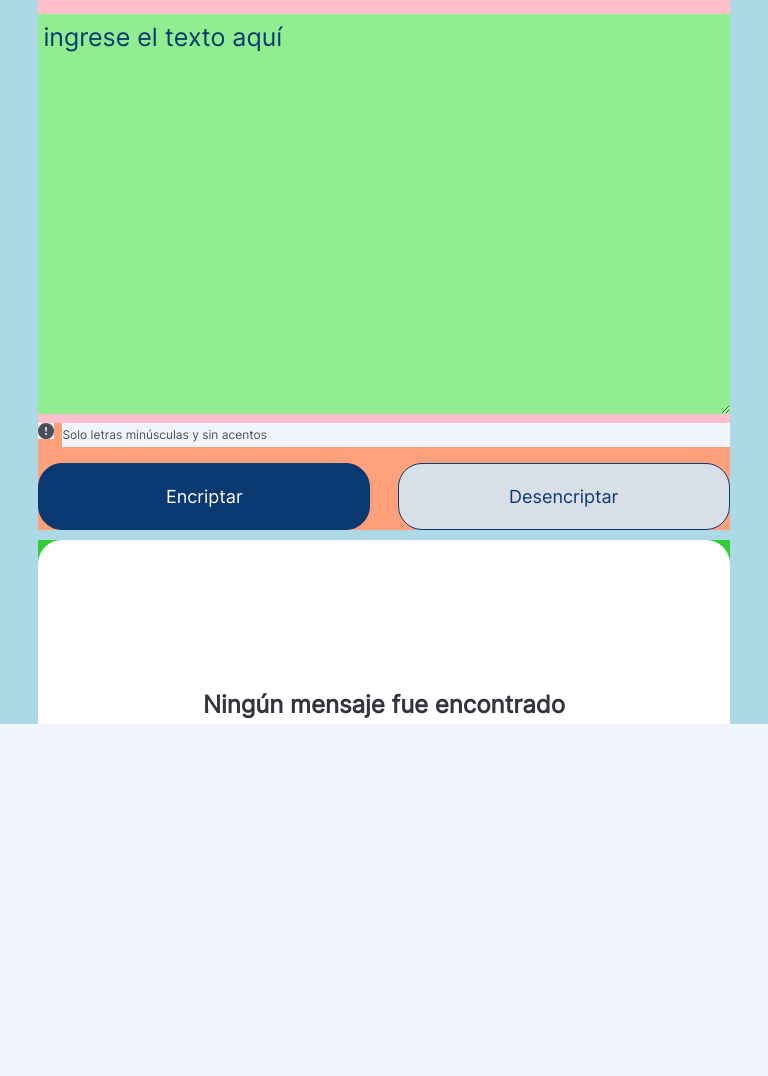
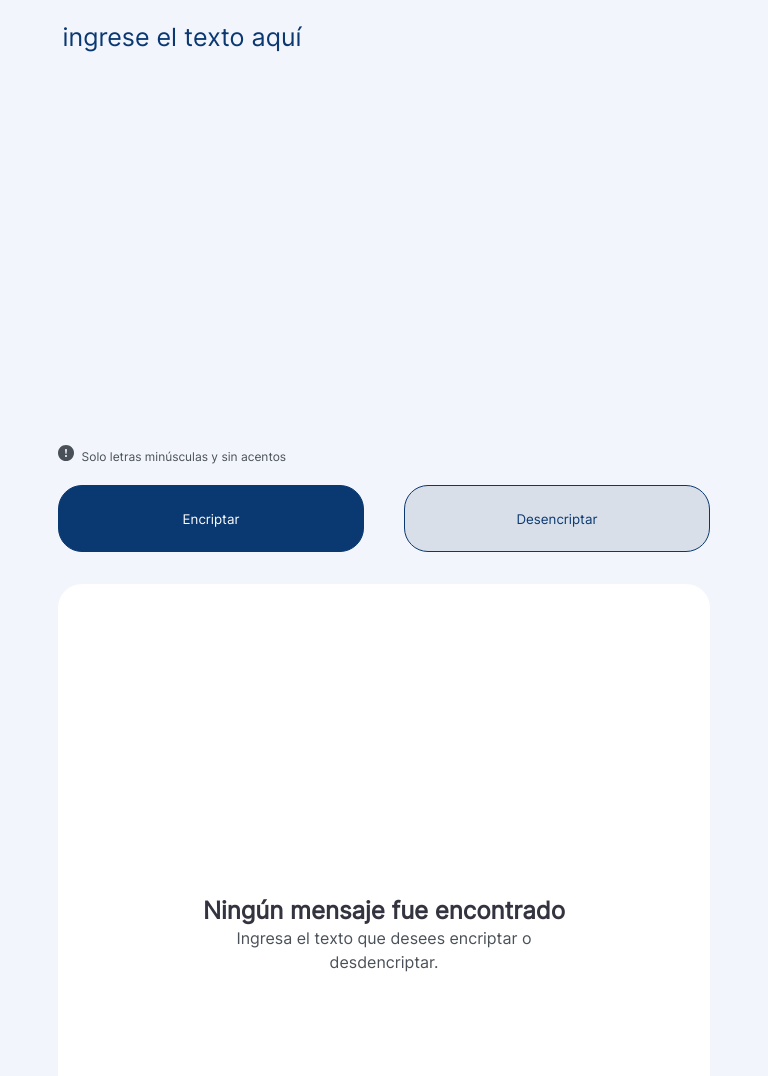
Before and after one commit to augustopellegrino/-challenge-one-encriptador-latam, a plain HTML site: page index.html in a window 768 px wide. Shown: the part 76-1152 px from the top of the page. Before the commit the page ends 800 px from the top, so only its background shows below. Drawn offline with Linux system fonts and the light colour scheme.

Commit message:
Responsive

```diff
--- a/css/style.css
+++ b/css/style.css
@@ -1,19 +1,19 @@
 @font-face {
-  font-family: "Inter-Regular";
+    font-family: 'Inter-Regular';
     src: url("../fonts/Inter-Regular.ttf") format("truetype");
     font-style: normal;
 }
 
 * {
-  background: #f3f5fc;
-  font-family: "Inter-Regular";
+    background: #F3F5FC;
+    font-family: 'Inter-Regular';
     font-weight: 400;
     line-height: 150%;
-  overflow-y: hidden;
 }
 
 body {
     height: 100vh;
+    margin: 0;
     overflow: auto;
 }
 
@@ -21,61 +21,53 @@ header {
     width: 100%;
     height: 60px;
     box-sizing: border-box;
-  background-color: grey;
 }
 
 .logo {
     float: left;
-  margin-left: 6%;
+    margin-left: 5%;
     margin-top: 25px;
     height: 35px;
 }
 
 main {
-  height: 90%;
+    height: calc(100% - 60px);
     width: 100%;
-  background-color: lightblue;
 }
 
 .ingreso {
     float: left;
     width: 48%;
-  min-height: 90%;
-  height: auto;
+    height: calc(100% - 72px);
     margin-bottom: 72px;
-  margin-left: 15%;
+    margin-left: 12%;
     position: relative;
-  background-color: pink;
 }
 
 .text-area {
     width: 100%;
-  height: auto;
-  resize: vertical;
-  margin-bottom: 130px;
-  font-size: 32px;
+    height: 72%;
+    font-size: 25px;
     border: none;
-  color: #0a3871;
+    color: #0A3871;
     margin-top: 30px;
     padding: 5px;
     text-transform: lowercase;
+    resize: none;
     box-sizing: border-box;
-  background-color: lightgreen;
+    overflow: auto;
 }
-::placeholder {
-  color: #0a3871;
-}
+::placeholder { color: #0A3871; }
     .text-area:focus {
         outline: none;
     }
 
 .botones {
     position: absolute;
-  bottom: 0;
+    bottom: 32px;
     width: 100%;
     margin-top: 16px;
     font-size: 16px;
-  background-color: lightsalmon;
 }
 
 .botones img {
@@ -92,40 +84,42 @@ main {
 .btn-desencriptar {
     position: absolute;
     right: 0;
-  background: #d8dfe8;
-  border: 1px solid #0a3871;
+    background: #D8DFE8;
+    border: 1px solid #0A3871;
     border-radius: 24px;
-  color: #0a3871;
+    color: #0A3871;
     cursor: pointer;
     height: 67px;
-  width: 48%;
+    width: 47%;
     box-sizing: border-box;
 }
 
 .btn-encriptar {
-  background: #0a3871;
-  border: 1px solid #0a3871;
+    background: #0A3871;
+    border: 1px solid #0A3871;
     border-radius: 24px;
     color: white;
     cursor: pointer;
     height: 67px;
-  width: 48%;
+    width: 47%;
     box-sizing: border-box;
 }
 
 .salida {
     float: left;
-  width: 37%;
-  height: 100%;
+    width: 40%;
+    height: calc(100% - 72px);
+    margin-bottom: 72px;
+    display: flex;
+    align-items: center;
+    flex-direction: column;
     position: relative;
-  background-color: limegreen;
 }
 
 .mensaje {
-  width: 77%;
-  min-height: 95%;
-  height: auto;
-  resize: vertical;
+    width: 75%;
+    height: 100%;
+    padding: 32px 32px 110px 32px;
     background: white;
     background-image: url("../images/muneco.svg");
     background-repeat: no-repeat;
@@ -133,12 +127,10 @@ main {
     background-position-x: center;
     background-size: 80%;
     border: none;
-  resize: vertical;
+    resize: none;
     border-radius: 24px;
-  color: #0a3871;
-  margin-left: 15%;
+    color: #0A3871;
     box-sizing: border-box;
-  padding: 6%;
     font-size: 24px;
     color: #495057;
 }
@@ -148,9 +140,7 @@ main {
 
 .mensaje-ayuda {
     position: absolute;
-  left: 62.5%;
-  bottom: 70px;
-  transform: translate(-65%, -50%);
+    bottom: 80px;
     width: 60%;
     text-align: center;
     background: none;
@@ -172,147 +162,90 @@ main {
 }
 
 .copiar {
-  border: 1px solid #0a3871;
+    position: absolute;
+    transform: translate(-50%, 50%);
+    bottom: 65px;
+    width: 60%;
+    height: 67px;
+    border: 1px solid #0A3871;
     border-radius: 24px;
-  color: #0a3871;
+    color: #0A3871;
     cursor: pointer;
-  height: 67px;
-  width: 62%;
-  position: absolute;
-  bottom: 0;
-  left: 62.5%;
-  transform: translate(-65%, -50%);
     display: none;
 }
 
-/* Dispositivos entre 1024px y 1200px */
+@media (min-width: 768px) and (max-width: 1023px) {
 
-@media (min-width: 1023px) and (max-width: 1200px) {
+    body {
+        height: auto;
+    }
 
     main {
-    height: 92%;
-    margin-bottom: 0;
+        display: flex;
+        flex-direction: column;
+        align-items: center;
+        padding-bottom: 36px;
     }
 
     .ingreso {
-    margin-left: 10%;
-    min-height: 85vh;
-    margin-bottom: 0;
-  }
-
-  .text-area {
-    min-height: 100%;
-    margin-bottom: 103px;
-    height: fit-content;
+        width: 85%;
+        height: 600px;
+        margin: 0;
     }
 
     .salida {
-    width: 42%;
+        width: 85%;
+        height: 600px;
+        margin: 0;
     }
 
     .mensaje {
-    margin-left: 10%;
-    margin-bottom: 0;
-    padding-bottom: 110px;
+        width: 100%;
+        background-image: none;
     }
 
     .mensaje-ayuda {
-    left: 46.6%;
-    transform: translate(-46.6%, -50%);
-  }
+        bottom: 35%;
     }
 
-/* Dispositivos entre 769px y 1023px */
+}
 
-@media (min-width: 769px) and (max-width: 1023px) {
+@media (max-width: 767px) {
 
     main {
-    height: auto;
+        display: flex;
+        align-items: center;
+        flex-direction: column;
+        height: 1060px;
     }
 
     .ingreso {
         width: 90%;
-    height: 70vh;
-    margin-left: 5%;
-    margin-bottom: 20px;
+        height: 500px;
+        margin: 0 auto;
+    }
+
+    .btn-encriptar {
+        width: 48%;
+    }
+
+    .btn-desencriptar {
+        width: 48%;
     }
 
     .salida {
         width: 90%;
-    margin-left: 5%;
-    margin-bottom: 5%;
-    min-height: 200px;
+        height: 500px;
+        margin: 0 auto;
     }
 
     .mensaje {
+        width: 100%;
         background-image: none;
-    width: 100%;
-    min-height: 220px;
-    margin-left: 0;
     }
 
     .mensaje-ayuda {
-    left: 47.5%;
-    transform: translate(-50%, -50%);
-  }
+        bottom: 25%;
     }
 
-/* Dispositivos entre 376px y 768px */
-
-@media (max-width: 768px) {
-  main {
-    min-height: 90vh;
-    height: auto;
-    margin-bottom: 10px;
 }
-
-  .ingreso {
-    width: 90%;
-    min-height: 410px;
-    height: auto;
-    margin-bottom: 10px;
-    margin-left: 5%;
-  }
-
-  .text-area {
-    min-height: 400px;
-    margin-bottom: 110px;
-    font-size: 25px;
-  }
-
-  .btn-encriptar, .btn-desencriptar {
-    font-size: 18px;
-  }
-
-  .salida {
-    min-height: 200px;
-    height: auto;
-    width: 90%;
-    margin-left: 5%;
-    margin-bottom: 0;
-  }
-
-  .mensaje {
-    background-image: none;
-    width: 100%;
-    min-height: 200px;
-    margin-bottom: 0px;
-    margin-left: 0;
-    padding-bottom: 110px;
-    resize: vertical;
-    height: fit-content;
-  }
-
-  .mensaje-ayuda {
-    bottom: 0;
-    width: 90%;
-    left: 50%;
-    transform: translate(-50%, -50%);
-  }
-
-  .copiar {
-    width: 80%;
-    left: 50%;
-    transform: translate(-50%, -50%);
-  }
-}
--- a/index.html
+++ b/index.html
@@ -1,6 +1,5 @@
 <!DOCTYPE html>
-<html lang="es">
-
+<html lang="en">
 <head>
     <meta charset="UTF-8">
     <meta http-equiv="X-UA-Compatible" content="IE=edge">
@@ -9,7 +8,6 @@
     <link rel="stylesheet" href="css/style.css">
     <title>Encriptador</title>
 </head>
-
 <body>
     <header>
         <a href="index.html"><img class="logo" src="images/logo_a.svg" alt="Logo Alura"></a>
@@ -29,6 +27,7 @@
             <div class="mensaje-ayuda">
                 <p class="mensaje-vacio">Ningún mensaje fue encontrado</p>
                 <p class="mensaje-descripcion">Ingresa el texto que desees encriptar o desdencriptar.</p>
+
             </div>
             <div>
                 <button class="copiar" onclick="copiarTexto()">Copiar texto</button>
@@ -37,5 +36,4 @@
     </main>
     <script src="js/script.js"></script>
 </body>
-
 </html>
--- a/js/script.js
+++ b/js/script.js
@@ -1,4 +1,3 @@
-
 function btnEncriptar() {
 
     //se llama a la funcion encriptar con el parametro textArea.value, que es el mensaje
@@ -10,11 +9,18 @@ function btnEncriptar() {
     mensaje.style.backgroundImage = "none";
     ayuda.style.display = "none";
     copiar.style.display = "block";
-    ajustarMensaje();
 
 }
 
 function encriptar(stringEncriptado) {
+
+    /*
+    La letra "e" es convertida para "enter"
+    La letra "i" es convertida para "imes"
+    La letra "a" es convertida para "ai"
+    La letra "o" es convertida para "ober"
+    La letra "u" es convertida para "ufat"
+    */
 
     let matrizCodigo = [["e", "enter"], ["i", "imes"], ["a", "ai"], ["o", "ober"], ["u", "ufat"]];
     //console.table(matrizCodigo);
@@ -60,9 +66,6 @@ function btnDesencriptar() {
     const textoEncriptado = desencriptar(textArea.value);
     mensaje.value = textoEncriptado;
     textArea.value = "";
-    mensaje.style.backgroundImage = "none";
-    ayuda.style.display = "none";
-    copiar.style.display = "block";
 
 }
 
@@ -97,31 +100,7 @@ function copiarTexto() {
 
 }
 
-function ajustarTextArea() {
-
-    textArea.style.height = 'auto';
-    textArea.style.height = textArea.scrollHeight + 'px';
-
-}
-
-function ajustarMensaje() {
-
-    mensaje.style.height = 'auto';
-    mensaje.style.height = mensaje.scrollHeight + 'px';
-
-}
-
 const textArea = document.querySelector(".text-area");
 const mensaje = document.querySelector(".mensaje");
 const copiar = document.querySelector(".copiar");
 const ayuda = document.querySelector(".mensaje-ayuda");
-
-/*
-La letra "e" es convertida para "enter"
-La letra "i" es convertida para "imes"
-La letra "a" es convertida para "ai"
-La letra "o" es convertida para "ober"
-La letra "u" es convertida para "ufat"
-*/
-
-textArea.addEventListener('input', ajustarTextArea);
```
Lines whose indentation alone changed are shown as unchanged.
